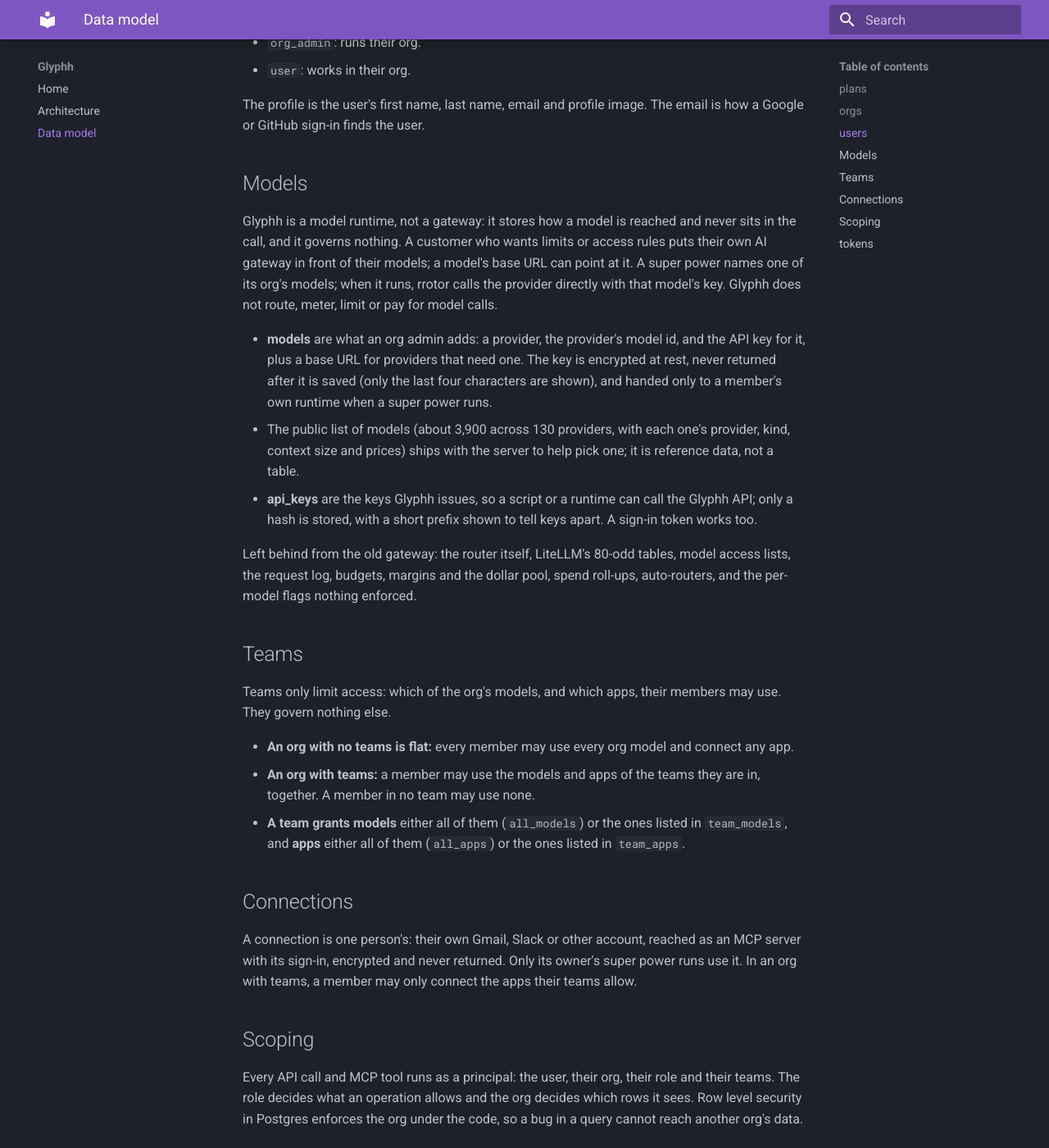
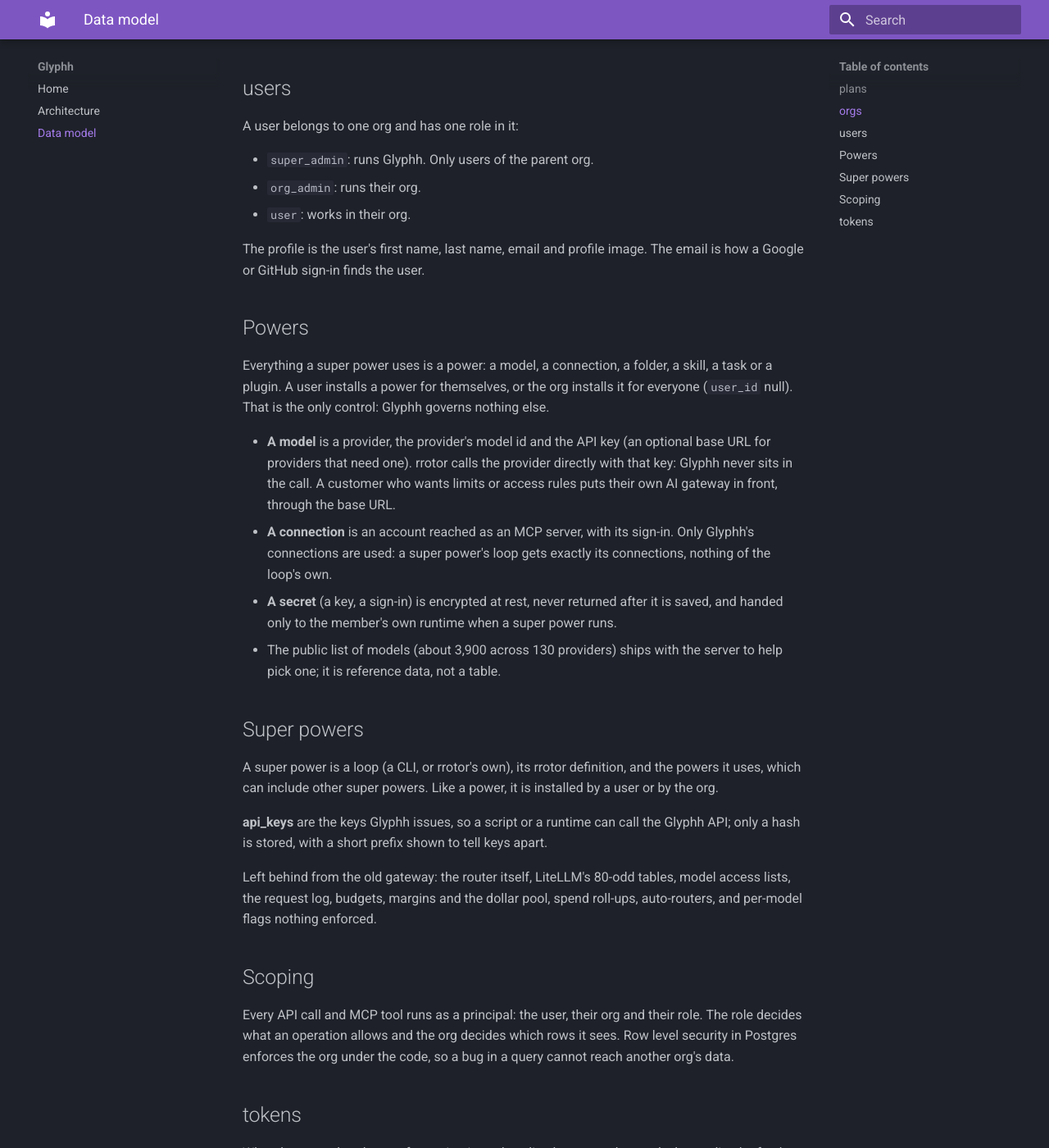
Before and after one commit to glyphh-ai/server, an MkDocs documentation site: the page built from docs/data-model.md, in a window 1280 px wide and 1400 px high, scrolled down 1616 px. Shown: the whole window at 82% size. Built offline with MkDocs 1.6.1 and Material for MkDocs 9.7.7, drawn with Linux system fonts in a browser that asks for light colours.

Commit message:
Data model: no teams; everything a super power uses is a power, installed by a user or the org
Co-Authored-By: Claude Opus 5.5 <noreply@anthropic.com>

```diff
--- a/docs/data-model.md
+++ b/docs/data-model.md
@@ -8,15 +8,12 @@ erDiagram
     orgs ||--o{ orgs : "parent of"
     orgs ||--o{ users : "has"
     users ||--o{ tokens : "signs in with"
-    orgs ||--o{ models : "adds"
+    orgs ||--o{ powers : "installs for everyone"
+    users ||--o{ powers : "installs for themselves"
+    orgs ||--o{ super_powers : "has"
+    super_powers ||--o{ super_power_powers : "uses"
+    powers ||--o{ super_power_powers : "used by"
     orgs ||--o{ api_keys : "issues"
-    orgs ||--o{ teams : "has"
-    teams ||--o{ team_members : "has"
-    users ||--o{ team_members : "is in"
-    teams ||--o{ team_models : "may use"
-    models ||--o{ team_models : "granted to"
-    teams ||--o{ team_apps : "may connect"
-    users ||--o{ connections : "connects"
 
     plans {
         uuid id PK
@@ -50,57 +47,33 @@ erDiagram
         timestamptz updated_at
     }
 
-    models {
+    powers {
         uuid id PK
         uuid org_id FK
-        text name "what super powers call it, unique in the org"
-        text provider "anthropic, openai, google, fireworks, ..."
-        text model "the provider's own model id"
-        bytea api_key "encrypted; never returned"
-        text api_key_last4
-        text base_url "null = the provider's own"
-        uuid created_by FK
+        uuid user_id FK "null = installed by the org, for everyone"
+        text kind "model, connection, folder, skill, task, plugin"
+        text name "unique for its owner"
+        jsonb config "what the kind needs: a provider and model id, an MCP server, a path, ..."
+        bytea secret "an API key or sign-in, encrypted; never returned"
         timestamptz created_at
         timestamptz updated_at
     }
 
-    teams {
+    super_powers {
         uuid id PK
         uuid org_id FK
-        text name "unique in the org"
-        bool all_models "true = every org model"
-        bool all_apps "true = any app"
+        uuid user_id FK "null = installed by the org, for everyone"
+        text name "unique for its owner"
+        text loop "the CLI, or rrotor's own"
+        jsonb definition "the rrotor definition, still to be drawn"
         timestamptz created_at
+        timestamptz updated_at
     }
 
-    team_members {
-        uuid id PK
-        uuid org_id FK
-        uuid team_id FK
-        uuid user_id FK "unique with team_id"
-        timestamptz created_at
-    }
-
-    team_models {
-        uuid team_id PK, FK
-        uuid model_id PK, FK
-    }
-
-    team_apps {
-        uuid team_id PK, FK
-        text app PK "gmail, slack, ..."
-    }
-
-    connections {
-        uuid id PK
-        uuid org_id FK
-        uuid user_id FK "a connection is one person's"
-        text app "gmail, slack, ..."
-        text name
-        text mcp_url
-        bytea secret "encrypted; never returned"
-        timestamptz created_at
-        timestamptz revoked_at
+    super_power_powers {
+        uuid super_power_id PK, FK
+        uuid power_id FK "a power it uses"
+        uuid uses_super_power_id FK "or another super power it calls"
     }
 
     api_keys {
@@ -160,31 +133,26 @@ A user belongs to one org and has one role in it:
 
 The profile is the user's first name, last name, email and profile image. The email is how a Google or GitHub sign-in finds the user.
 
-## Models
+## Powers
 
-Glyphh is a model runtime, not a gateway: it stores how a model is reached and never sits in the call, and it governs nothing. A customer who wants limits or access rules puts their own AI gateway in front of their models; a model's base URL can point at it. A super power names one of its org's models; when it runs, rrotor calls the provider directly with that model's key. Glyphh does not route, meter, limit or pay for model calls.
+Everything a super power uses is a power: a model, a connection, a folder, a skill, a task or a plugin. A user installs a power for themselves, or the org installs it for everyone (`user_id` null). That is the only control: Glyphh governs nothing else.
 
-- **models** are what an org admin adds: a provider, the provider's model id, and the API key for it, plus a base URL for providers that need one. The key is encrypted at rest, never returned after it is saved (only the last four characters are shown), and handed only to a member's own runtime when a super power runs.
-- The public list of models (about 3,900 across 130 providers, with each one's provider, kind, context size and prices) ships with the server to help pick one; it is reference data, not a table.
-- **api_keys** are the keys Glyphh issues, so a script or a runtime can call the Glyphh API; only a hash is stored, with a short prefix shown to tell keys apart. A sign-in token works too.
+- **A model** is a provider, the provider's model id and the API key (an optional base URL for providers that need one). rrotor calls the provider directly with that key: Glyphh never sits in the call. A customer who wants limits or access rules puts their own AI gateway in front, through the base URL.
+- **A connection** is an account reached as an MCP server, with its sign-in. Only Glyphh's connections are used: a super power's loop gets exactly its connections, nothing of the loop's own.
+- **A secret** (a key, a sign-in) is encrypted at rest, never returned after it is saved, and handed only to the member's own runtime when a super power runs.
+- The public list of models (about 3,900 across 130 providers) ships with the server to help pick one; it is reference data, not a table.
 
-Left behind from the old gateway: the router itself, LiteLLM's 80-odd tables, model access lists, the request log, budgets, margins and the dollar pool, spend roll-ups, auto-routers, and the per-model flags nothing enforced.
+## Super powers
 
-## Teams
+A super power is a loop (a CLI, or rrotor's own), its rrotor definition, and the powers it uses, which can include other super powers. Like a power, it is installed by a user or by the org.
 
-Teams only limit access: which of the org's models, and which apps, their members may use. They govern nothing else.
+**api_keys** are the keys Glyphh issues, so a script or a runtime can call the Glyphh API; only a hash is stored, with a short prefix shown to tell keys apart.
 
-- **An org with no teams is flat:** every member may use every org model and connect any app.
-- **An org with teams:** a member may use the models and apps of the teams they are in, together. A member in no team may use none.
-- **A team grants models** either all of them (`all_models`) or the ones listed in `team_models`, and **apps** either all of them (`all_apps`) or the ones listed in `team_apps`.
-
-## Connections
-
-A connection is one person's: their own Gmail, Slack or other account, reached as an MCP server with its sign-in, encrypted and never returned. Only its owner's super power runs use it. In an org with teams, a member may only connect the apps their teams allow.
+Left behind from the old gateway: the router itself, LiteLLM's 80-odd tables, model access lists, the request log, budgets, margins and the dollar pool, spend roll-ups, auto-routers, and per-model flags nothing enforced.
 
 ## Scoping
 
-Every API call and MCP tool runs as a principal: the user, their org, their role and their teams. The role decides what an operation allows and the org decides which rows it sees. Row level security in Postgres enforces the org under the code, so a bug in a query cannot reach another org's data.
+Every API call and MCP tool runs as a principal: the user, their org and their role. The role decides what an operation allows and the org decides which rows it sees. Row level security in Postgres enforces the org under the code, so a bug in a query cannot reach another org's data.
 
 ## tokens
 
```
